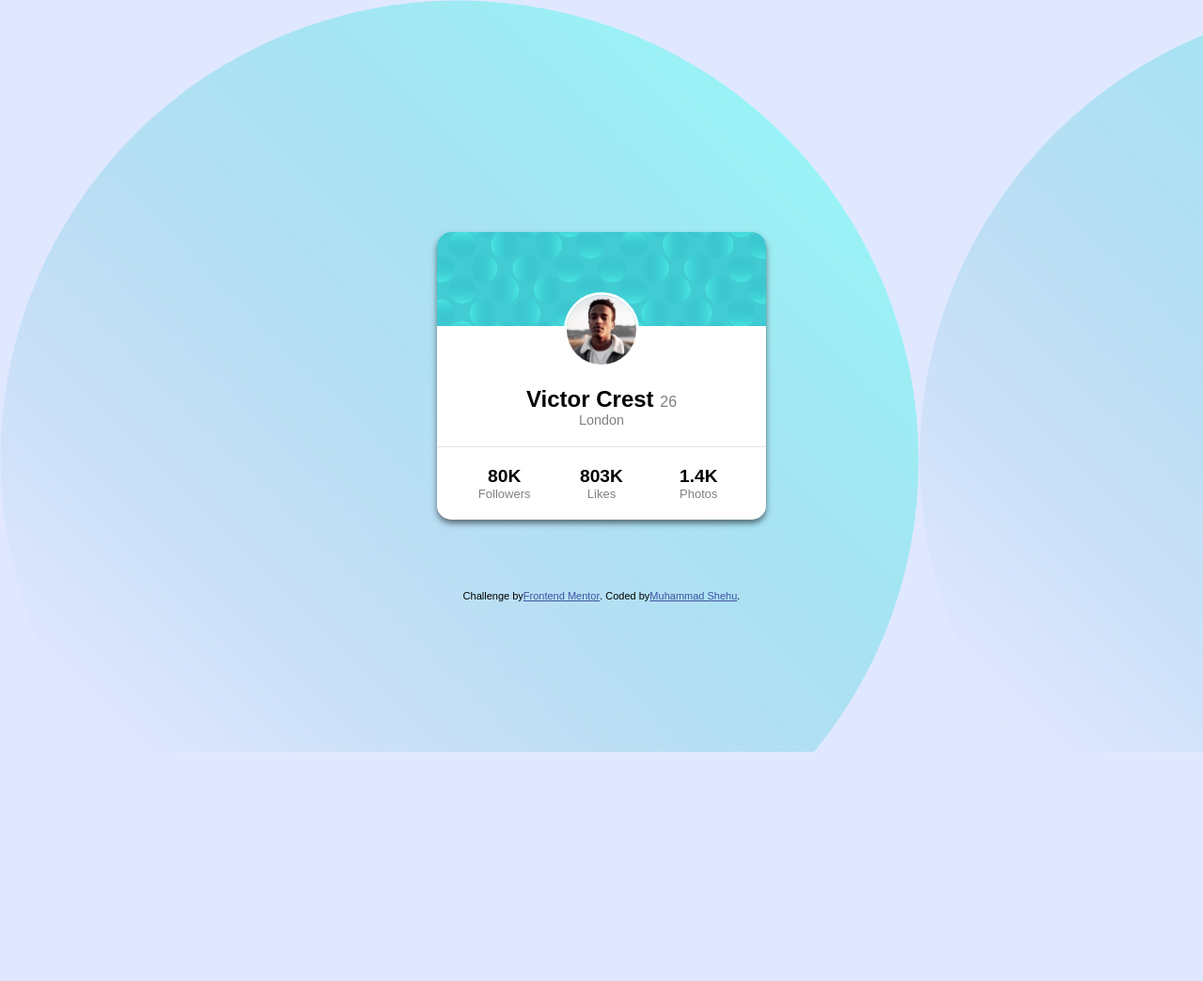
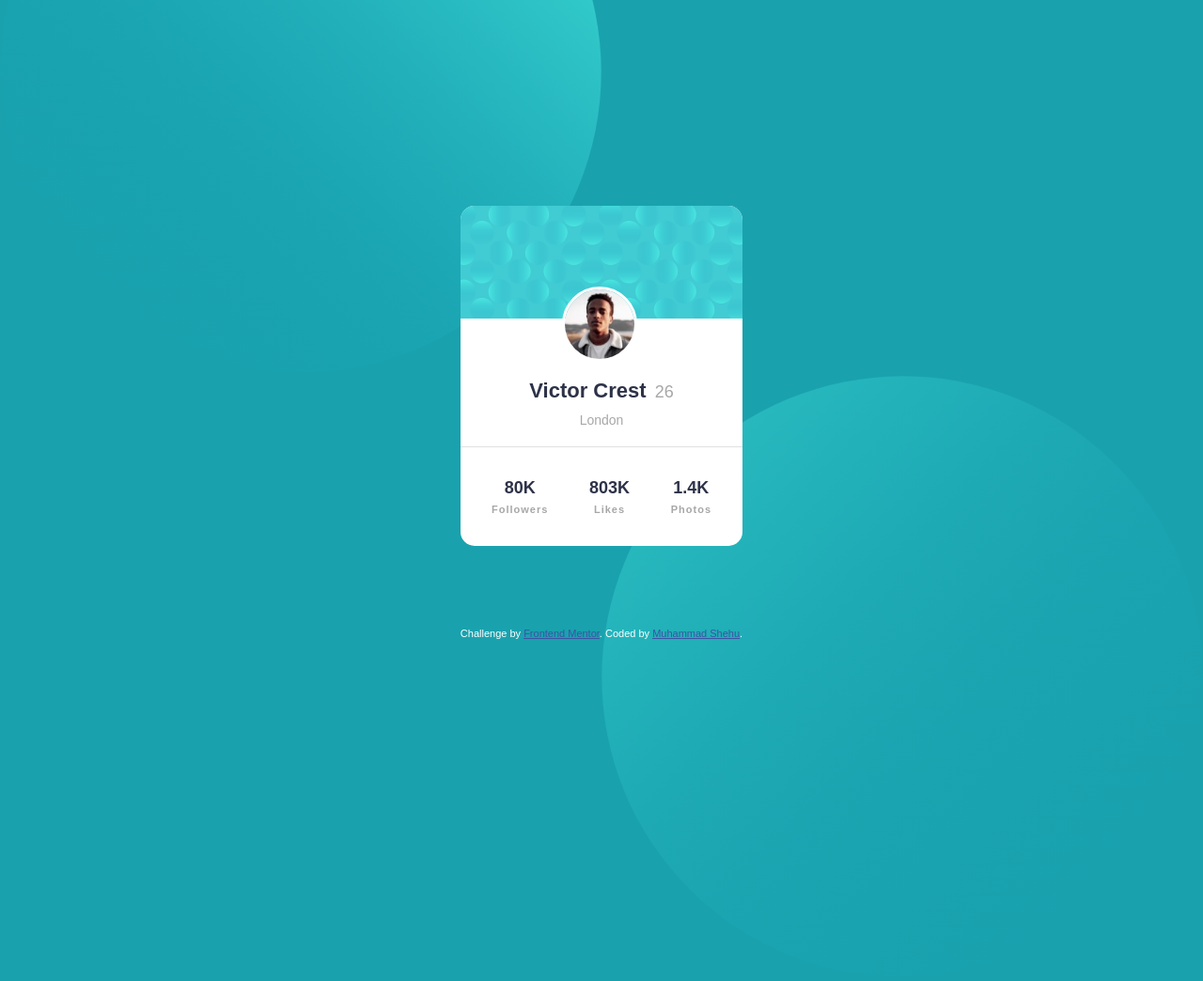
Before and after one commit to muhsalim-3/Frontend-Mentor-Profile-card-component, a plain HTML site: page index.html in a window 1280 px wide. Shown: the whole page at 94% size. Before the commit the page ends 800 px from the top, so only its background shows below. Drawn offline with Linux system fonts and the light colour scheme.

Commit message:
Add files via upload

```diff
--- a/index.html
+++ b/index.html
@@ -2,13 +2,9 @@
 <html lang="en">
   <head>
     <meta charset="UTF-8">
-    <meta name="viewport" content="width=device-width, initial-scale=1.0"> <!-- displays site properly based on user's device -->
-
+    <meta name="viewport" content="width=device-width, initial-scale=1.0">
     <link rel="icon" type="image/png" sizes="32x32" href="./images/favicon-32x32.png">
-
     <title>Frontend Mentor | Profile card component</title>
-
-    <!-- Feel free to remove these styles or customise in your own stylesheet 👍 -->
     <style>
       * {
         margin: 0;
@@ -16,64 +12,34 @@
         box-sizing: border-box;
       }
 
-        .attribution {
-          display: flex;
-          position: absolute;
-          bottom: 20%;
-          font-size: 11px;
-          text-align: center;
-          margin-top: 20px;
+      img{
+        max-width: 100%;
+        width: 100%;
       }
 
-        .attribution a {
-          color: hsl(228, 45%, 44%);
+      .bg-top{
+        position: absolute;
+        right: 50%;
+        bottom: 50%;
+        z-index: -1;
       }
 
-        @media only screen and (max-width: 375px) {
-          .card {
-            width: 70%;
-            min-width: 340px;
-          }
-          .profile-picture {
-            width: 70px;
-          }
-          .card-body {
-            font-size: 19px;
-          }
-          .stat {
-            font-size: 19px;
-          }
-        }
-      @media only screen and (max-width: 1440px) {
-        .card {
-          width: 80%;
-          min-width: 350px;
-        }
-        .profile-picture {
-          width: 90px;
-        }
-        .card-body {
-          font-size: 22px;
-        }
-        .stat {
-          font-size: 22px;
-        }
-      }
-
-      p{
-        color: #808080;
-        font-size: 0.9rem;
+      .bg-bottom{
+        position: absolute;
+        left: 50%;
+        top: 50%;
+        z-index: -1;
       }
 
       body {
         background-color: #2d3248;
-        background-image: url('./images/bg-pattern-top.svg');
         font-family: sans-serif;
-        background-color: #e0e8ff;
+        background-color: #19a2ae;
         display: flex;
         justify-content: center;
         align-items: center;
         height: 100vh;
+        overflow: hidden;
       }
 
       .container {
@@ -88,19 +54,12 @@
         background: white;
         border-radius: 15px;
         overflow: hidden;
-        width: 350px;
+        width: 300px;
         text-align: center;
-        box-shadow: 0 4px 6px #00000083;
       }
 
       .card-header {
         position: relative;
-      }
-
-      .background {
-        width: 100%;
-        height: 100px;
-        object-fit: cover;
       }
 
       .profile-picture {
@@ -109,9 +68,8 @@
         border-radius: 50%;
         border: 3px solid white;
         position: absolute;
-        bottom: -40px;
-        left: 50%;
-        transform: translateX(-50%);
+        bottom: -42px;
+        left: 36%;
       }
 
       .card-body {
@@ -120,45 +78,70 @@
       }
 
       .card-body h1 {
+        color: #2d3248;
         font-family: sans-serif;
-        font-size: 1.5rem;
+        font-size: 22px;
         font-weight: bold;
       }
 
       .card-body h1 span {
-        font-weight: normal;
-        color: #808080;
-        font-size: 1rem;
+        font-weight: lighter;
+        color: #a8a7a7;
+        font-size: 18px;
+        padding-left: 3px;
       }
 
       .card-body p {
-        color: #808080;
-        font-size: 0.9rem;
-      }
-
-
-      .stat h2 {
-        text-align: center;
-        font-size: 1.2rem;
-        font-weight: bold;
-      }
-
-      .stat p {
-        text-align: center;
-        color: #808080;
-        font-size: 13px;
+        margin-top: 10px;
+        color: #a8a7a7;
+        font-size: 14px;
       }
 
       .card-footer {
-        display: grid;
-        grid-template-columns: 33.33% 33.33% 33.33%;
-        border-top: 1px solid #e3e3e3;
-        padding: 20px;
+        border-top: 1px solid #e2e0e0;
+        padding: 33px;
+      }
+
+      .card-footer ul{
+        display: flex;
+        font-size: 18px;
+        font-weight: bold;
+        text-align: center;
+        list-style-type: none;
+        justify-content: space-between;
+        color: #2d3248;
+      }
+
+      .card-footer span{
+        display: block;
+        text-align: center;
+        color: #a8a7a7;
+        font-size: 11px;
+        justify-content: space-between;
+        margin-top: 6px;
+        letter-spacing: 1px;
+      }
+
+      .attribution {
+          position: absolute;
+          bottom: 15%;
+          font-size: 11px;
+          text-align: center;
+          margin-top: 20px;
+          color: #ffffff;
+      }
+
+      .attribution a {
+        color: #3e52a3;
       }
     </style>
   </head>
 
   <body>
+    <div class="bg-top">
+      <img src="./images/bg-pattern-top.svg" />
+    </div>
+
     <div class="container">
       <div class="card">
         <div class="card-header">
@@ -170,18 +153,17 @@
           <p>London</p>
         </div>
         <div class="card-footer">
-          <div class="stat">
-            <h2>80K</h2>
-            <p>Followers</p>
-          </div>
-          <div class="stat">
-            <h2>803K</h2>
-            <p>Likes</p>
-          </div>
-          <div class="stat">
-            <h2>1.4K</h2>
-            <p>Photos</p>
-          </div>
+          <ul>
+            <li>80K
+              <span>Followers</span>
+            </li>
+            <li>
+              803K<span>Likes</span>
+            </li>
+            <li>1.4K
+              <span>Photos</span>
+            </li>
+          </ul>
         </div>
       </div>
     </div>
@@ -189,5 +171,10 @@
       Challenge by <a href="https://www.frontendmentor.io?ref=challenge" target="_blank">Frontend Mentor</a>.
       Coded by <a href="#">Muhammad Shehu</a>.
     </div>
+
+    <div class="bg-bottom">
+      <img src="./images/bg-pattern-bottom.svg" />
+    </div>
+
   </body>
 </html>
```
Also changed, not shown: images/Capture.jpg (added), 1 other file. Lines whose indentation alone changed are shown as unchanged.
